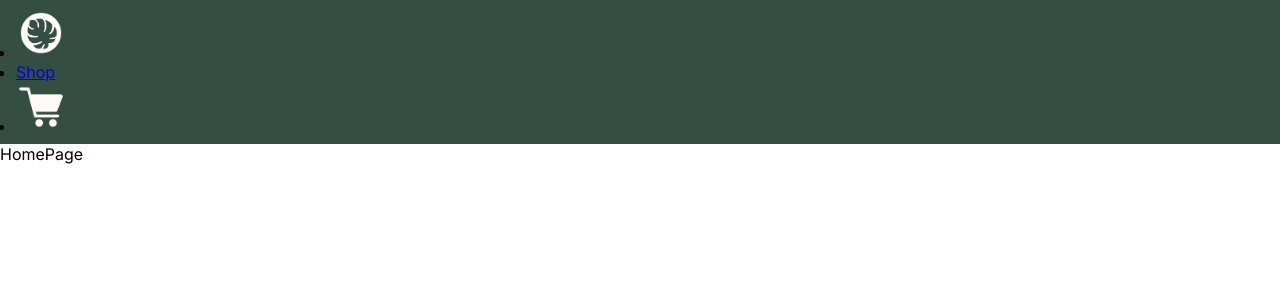
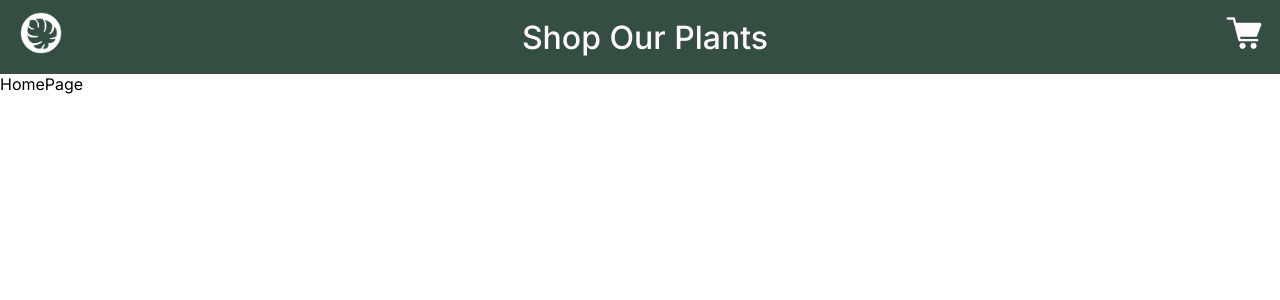
Before and after one commit to kkawakami08/shopping-cart, a React (Create React App) app: page / in a window 1280 px wide. Shown: the top 300 px of the page. Built offline with nearby package versions, Linux system fonts and the light colour scheme.

Commit message:
nav style

```diff
--- a/src/components/NavBar.css
+++ b/src/components/NavBar.css
@@ -1,4 +1,4 @@
-.nav-icon {
+.nav-logo {
 height: 50px;
 }
 
@@ -6,3 +6,21 @@ height: 50px;
   background-color: var(--main-color);
   padding: 0.5em 1em;
 }
+
+.cart {
+  height: 40px;
+}
+
+ul {
+  list-style: none;
+  display: flex;
+  align-items: center;
+  justify-content: space-between;
+}
+
+.nav a {
+  text-decoration: none;
+  color: var(--white);
+  font-size: 2em;
+  font-weight:500;
+}
--- a/src/components/NavBar.js
+++ b/src/components/NavBar.js
@@ -10,15 +10,15 @@ export default function NavBar() {
       <ul>
         <li>
           <Link to="/">
-            <img className="nav-icon" src={logo} alt="Plant-Posium Logo"/>
+            <img className="nav-logo" src={logo} alt="Plant-Posium Logo"/>
           </Link>
         </li>
         <li>
-          <Link to="/shop">Shop</Link>
+          <Link to="/shop">Shop Our Plants</Link>
         </li>
         <li>
           <Link>
-            <img className="nav-icon" src={cart} alt="Cart Icon"/>
+            <img className="cart" src={cart} alt="Cart Icon"/>
           </Link>
         </li>
 
```
